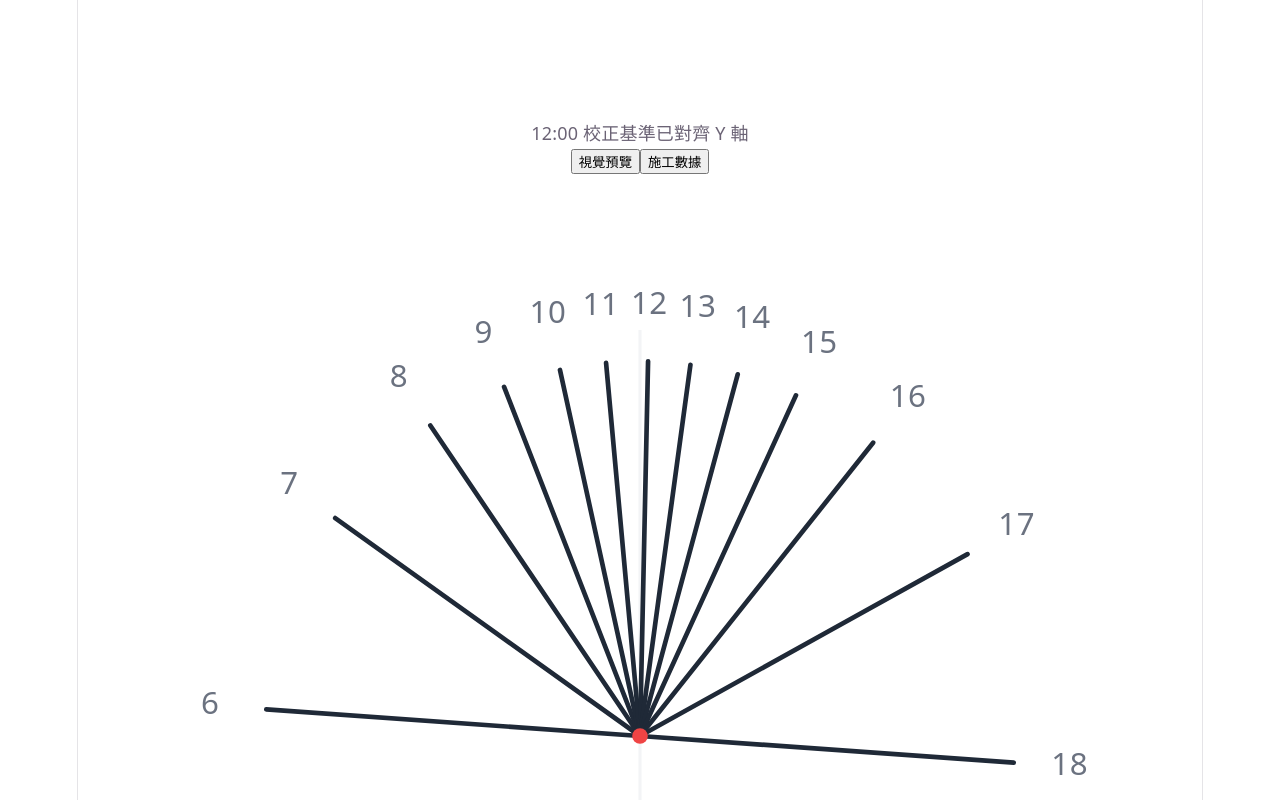
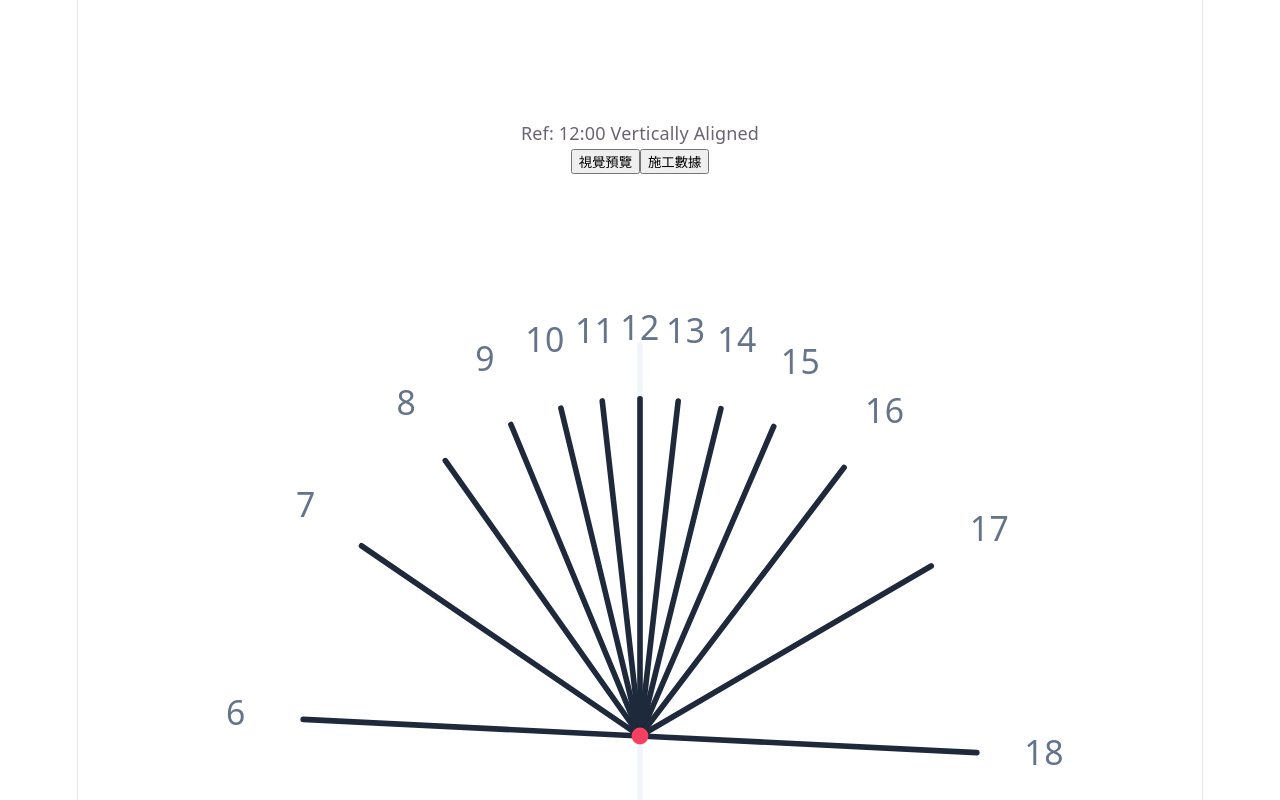
Before and after one commit to NoboruKuni/SundialMagicTool, a React (Vite) app: page / in a window 1280 px wide. Shown: the part 1400-2200 px from the top of the page. Built offline with nearby package versions, Linux system fonts and the light colour scheme.

Commit message:
fix: 捨棄旋轉矩陣，改用角度差值法強行對齊12點，並優化文字排版

```diff
--- a/src/SundialPreview.jsx
+++ b/src/SundialPreview.jsx
@@ -5,36 +5,35 @@ import { calculateHourLines } from './sundialMath';
 export default function SundialPreview({ config }) {
   const hourLines = useMemo(() => calculateHourLines(config), [config]);
   const radius = config.radius || 150;
-  const padding = 60;
+  // 加大 padding 避免文字超出
+  const padding = 80;
   const viewBoxSize = radius + padding;
 
   return (
-    <div className="w-full h-full flex flex-col items-center justify-center bg-white rounded-xl p-6 relative">
-      <svg viewBox={`-${viewBoxSize} -${viewBoxSize} ${viewBoxSize * 2} ${viewBoxSize * 2}`} className="w-full max-w-lg h-auto">
+    <div className="w-full h-full flex flex-col items-center justify-center bg-white rounded-xl p-4 relative">
+      <svg viewBox={`-${viewBoxSize} -${viewBoxSize} ${viewBoxSize * 2} ${viewBoxSize * 2}`} className="w-full max-w-xl h-auto">
 
-        {/* 12:00 垂直基準輔助線 (淡淡的灰色，確認校正用) */}
-        <line x1="0" y1={-radius-10} x2="0" y2={radius+10} stroke="#f3f4f6" strokeWidth="1" />
+        {/* 垂直基準中線 (測試用) */}
+        <line x1="0" y1={-radius-20} x2="0" y2={radius+20} stroke="#f1f5f9" strokeWidth="2" />
 
         {hourLines.map((line, idx) => {
           const shift = line.thicknessShift || 0;
           const px = line.x * radius;
-          const py = -line.y * radius; // SVG Y 軸向下，所以取負
+          const py = -line.y * radius;
 
           return (
             <g key={`${line.hour}-${idx}`} transform={`translate(${shift}, 0)`}>
               {config.type === 'analemmatic' ? (
-                // 地平投影式：畫點
-                <circle cx={px} cy={py} r="3.5" fill="#3b82f6" className="drop-shadow-sm" />
+                <circle cx={px} cy={py} r="4" fill="#3b82f6" />
               ) : (
-                // 放射狀：畫線
-                <line x1="0" y1="0" x2={px} y2={py} stroke="#1f2937" strokeWidth="1.5" strokeLinecap="round" />
+                <line x1="0" y1="0" x2={px} y2={py} stroke="#1e293b" strokeWidth="2" strokeLinecap="round" />
               )}
 
-              {/* 時間文字 */}
+              {/* 將文字稍微推遠一點，避免重疊 */}
               <text
-                x={px * 1.15} y={py * 1.15}
+                x={px * 1.2} y={py * 1.2}
                 textAnchor="middle" alignmentBaseline="middle"
-                fontSize="10" fill="#6b7280" className="select-none font-medium"
+                fontSize="12" fill="#64748b" className="font-bold select-none"
               >
                 {line.hour}
               </text>
@@ -42,12 +41,11 @@ export default function SundialPreview({ config }) {
           );
         })}
 
-        {/* 中心點標記 */}
-        <circle cx="0" cy="0" r="2.5" fill="#ef4444" />
+        <circle cx="0" cy="0" r="3" fill="#f43f5e" />
       </svg>
 
-      <div className="absolute bottom-4 text-[10px] text-gray-400 font-mono">
-        12:00 校正基準已對齊 Y 軸
+      <div className="absolute top-4 right-4 text-[10px] text-slate-400 font-mono bg-slate-50 px-2 py-1 rounded">
+        Ref: 12:00 Vertically Aligned
       </div>
     </div>
   );
--- a/src/sundialMath.js
+++ b/src/sundialMath.js
@@ -3,67 +3,63 @@ const DEG_TO_RAD = Math.PI / 180;
 const RAD_TO_DEG = 180 / Math.PI;
 
 export function calculateHourLines(config) {
-  const { latitude, longitude, timezone, type, gnomonThickness = 0, radius = 100 } = config;
+  const { latitude, longitude, timezone, type, gnomonThickness = 0 } = config;
   const phi = latitude * DEG_TO_RAD;
 
-  // 1. 計算經度偏移導致的時角偏移（弧度）
+  // 1. 經度偏差 (以角度計)
   const standardMeridian = timezone * 15;
-  const longitudeOffsetRad = (longitude - standardMeridian) * DEG_TO_RAD;
+  const longitudeOffsetDeg = longitude - standardMeridian;
 
-  /**
-   * 內部函式：根據時角 h 計算該類型日晷的原始 X, Y 座標 (比例)
-   */
-  const getRawXY = (h) => {
-    if (type === 'horizontal' || type === 'vertical') {
-      const factor = type === 'horizontal' ? Math.sin(phi) : Math.cos(phi);
-      // 水平與垂直日晷在幾何上可以看作是單位圓上的射線
-      const angleRad = Math.atan2(Math.sin(h) * factor, Math.cos(h));
-      return { x: Math.sin(angleRad), y: Math.cos(angleRad) };
-    } else {
-      // Analemmatic: 橢圓座標
-      return { x: Math.sin(h), y: Math.sin(phi) * Math.cos(h) };
-    }
-  };
+  // 2. 計算「時鐘 12:00」的原始投影偏移角
+  // 對於水平/垂直式，我們算出 12 點時太陽實際的角度位移
+  const hNoonRad = longitudeOffsetDeg * DEG_TO_RAD;
+  const factor = type === 'horizontal' ? Math.sin(phi) : Math.cos(phi);
+  // 這是 12:00 在原始座標系中的偏角
+  const baseAngleRad = Math.atan(factor * Math.tan(hNoonRad));
+  const baseAngleDeg = baseAngleRad * RAD_TO_DEG;
 
-  // 2. 核心校正：計算「時鐘 12:00」的原始角度，作為「反向旋轉」的基準
-  // 12:00 的時角 h 就是 longitudeOffsetRad
-  const basePos = getRawXY(longitudeOffsetRad);
-  const rotationAngle = -Math.atan2(basePos.x, basePos.y); // 計算它偏離正北(Y軸)的角度
-
-  // 3. 生成 6:00 到 18:00 的數據
   const lines = [];
   for (let hour = 6; hour <= 18; hour++) {
-    const h = (hour - 12) * 15 * DEG_TO_RAD + longitudeOffsetRad;
-    const raw = getRawXY(h);
+    // 太陽時角 (包含經度修正)
+    const hourAngleDeg = (hour - 12) * 15 + longitudeOffsetDeg;
+    const h = hourAngleDeg * DEG_TO_RAD;
 
-    // 套用旋轉矩陣，將座標轉回 12:00 對齊 Y 軸的座標系
-    // x' = x cosθ - y sinθ
-    // y' = x sinθ + y cosθ
-    const cosR = Math.cos(rotationAngle);
-    const sinR = Math.sin(rotationAngle);
-
-    let rotatedX = raw.x * cosR - raw.y * sinR;
-    let rotatedY = raw.x * sinR + raw.y * cosR;
-
-    // 處理晷針厚度位移 (side: 上午為負，下午為正)
+    let pointData = { hour };
     const side = hour < 12 ? -1 : (hour > 12 ? 1 : 0);
     const thicknessShift = (gnomonThickness / 2) * side;
 
-    const pointData = {
-      hour,
-      x: rotatedX,
-      y: rotatedY,
-      angle: Math.atan2(rotatedX, rotatedY) * RAD_TO_DEG,
-      thicknessShift
-    };
+    if (type === 'horizontal' || type === 'vertical') {
+      // 計算該小時的投影角
+      let H_rad = Math.atan(factor * Math.tan(h));
+      let H_deg = H_rad * RAD_TO_DEG;
 
+      // 象限修正 (處理清晨與傍晚)
+      if (hourAngleDeg > 90) H_deg += 180;
+      if (hourAngleDeg < -90) H_deg -= 180;
+
+      // 【關鍵修正】：直接減去 12 點的偏角，讓 12 點歸零
+      pointData.angle = H_deg - baseAngleDeg;
+
+      // 轉換成 X, Y 座標供畫圖使用
+      const finalRad = pointData.angle * DEG_TO_RAD;
+      pointData.x = Math.sin(finalRad);
+      pointData.y = Math.cos(finalRad);
+
+    } else if (type === 'analemmatic') {
+      // 對於地平投影式，我們讓「時角」歸零即可
+      // 這樣 12 點的時角會變成 0，對應 sin(0)=0，剛好在 Y 軸上
+      const adjustedH = (hour - 12) * 15 * DEG_TO_RAD;
+      pointData.x = Math.sin(adjustedH);
+      pointData.y = Math.sin(phi) * Math.cos(adjustedH);
+      pointData.angle = Math.atan2(pointData.x, pointData.y) * RAD_TO_DEG;
+    }
+
+    pointData.thicknessShift = thicknessShift;
     lines.push(pointData);
 
-    // 12:00 的厚度分開兩條線處理
     if (hour === 12 && gnomonThickness > 0) {
       lines[lines.length - 1].thicknessShift = -(gnomonThickness / 2);
-      const right12 = { ...pointData, thicknessShift: (gnomonThickness / 2) };
-      lines.push(right12);
+      lines.push({ ...pointData, thicknessShift: (gnomonThickness / 2) });
     }
   }
 
```
